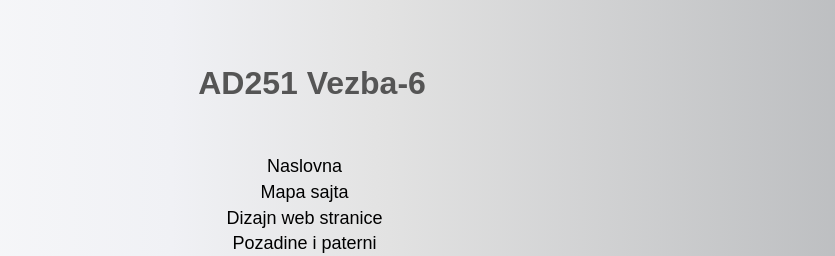
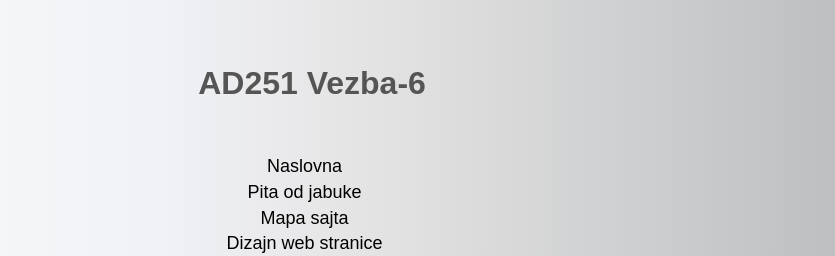
Before and after one commit to Aleksandar4296/AD251_Vezba-7, a plain HTML site: page index.html in a window 1280 px wide. Shown: the top 256 px of the page, without its empty margins (328-1163 px from the left). Drawn offline with Linux system fonts and the light colour scheme.

Commit message:
Update index.html

```diff
--- a/index.html
+++ b/index.html
@@ -83,7 +83,8 @@
       <ul>
         <a href="index.html">Naslovna</a>
 
-        <li><a href="mapa.html">Mapa sajta</a>
+        <li><a href=" recipe_page.html">Pita od jabuke</a>
+          <li><a href="mapa.html">Mapa sajta</a>
 
         <li><a href="dizajn-stranice.html">Dizajn web stranice</a>
 
```
